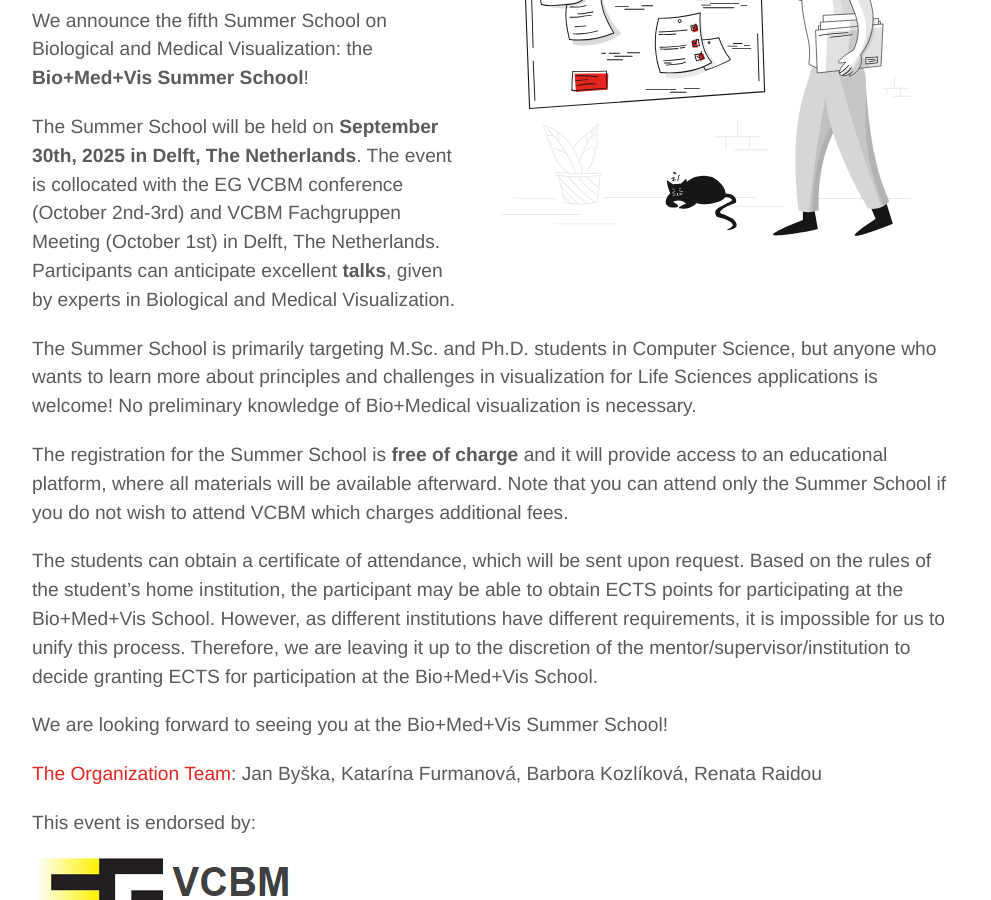
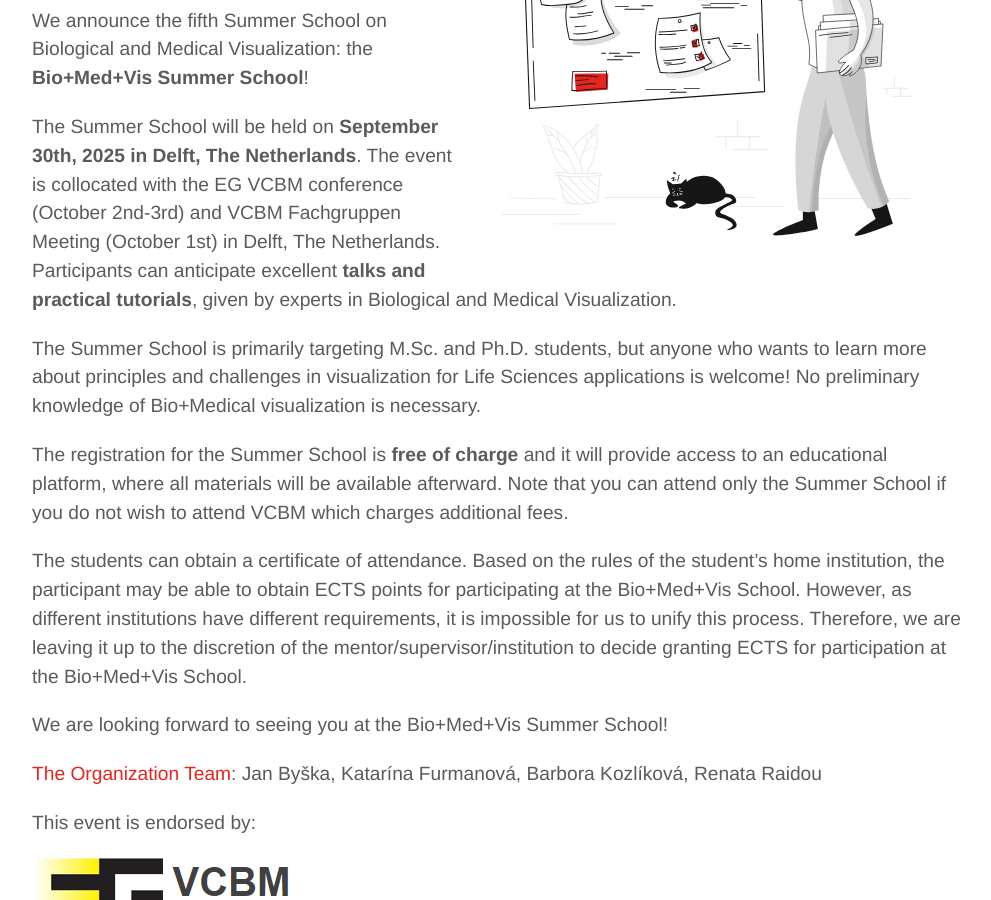
Before and after one commit to biomedvis/2025, a Jekyll site: the page built from index.md, in a window 1280 px wide and 900 px high, scrolled down 206 px. Shown: the whole window, without its empty margins (143-1134 px from the left). Built offline with Jekyll 4.4.1, drawn with Linux system fonts in a browser that asks for light colours.

Commit message:
info update

```diff
--- a/index.md
+++ b/index.md
@@ -10,13 +10,13 @@ intro_image_hide_on_mobile: true
 
 We announce the fifth Summer School on Biological and Medical Visualization: the **Bio+Med+Vis Summer School**!
 
-The Summer School will be held on **September 30th, 2025 in Delft, The Netherlands**. The event is collocated with the EG VCBM conference (October 2nd-3rd) and VCBM Fachgruppen Meeting (October 1st) in Delft, The Netherlands. Participants can anticipate excellent **talks**, given by experts in Biological and Medical Visualization.
+The Summer School will be held on **September 30th, 2025 in Delft, The Netherlands**. The event is collocated with the EG VCBM conference (October 2nd-3rd) and VCBM Fachgruppen Meeting (October 1st) in Delft, The Netherlands. Participants can anticipate excellent **talks and practical tutorials**, given by experts in Biological and Medical Visualization.
 
-The Summer School is primarily targeting M.Sc. and Ph.D. students in Computer Science, but anyone who wants to learn more about principles and challenges in visualization for Life Sciences applications is welcome! No preliminary knowledge of Bio+Medical visualization is necessary.
+The Summer School is primarily targeting M.Sc. and Ph.D. students, but anyone who wants to learn more about principles and challenges in visualization for Life Sciences applications is welcome! No preliminary knowledge of Bio+Medical visualization is necessary.
 
 The registration for the Summer School is **free of charge** and it will provide access to an educational platform, where all materials will be available afterward. Note that you can attend only the Summer School if you do not wish to attend VCBM which charges additional fees.
 
-The students can obtain a certificate of attendance, which will be sent upon request. Based on the rules of the student’s home institution, the participant may be able to obtain ECTS points for participating at the Bio+Med+Vis School. However, as different institutions have different requirements, it is impossible for us to unify this process. Therefore, we are leaving it up to the discretion of the mentor/supervisor/institution to decide granting ECTS for participation at the Bio+Med+Vis School.
+The students can obtain a certificate of attendance. Based on the rules of the student’s home institution, the participant may be able to obtain ECTS points for participating at the Bio+Med+Vis School. However, as different institutions have different requirements, it is impossible for us to unify this process. Therefore, we are leaving it up to the discretion of the mentor/supervisor/institution to decide granting ECTS for participation at the Bio+Med+Vis School.
 
 We are looking forward to seeing you at the Bio+Med+Vis Summer School!
 
```
